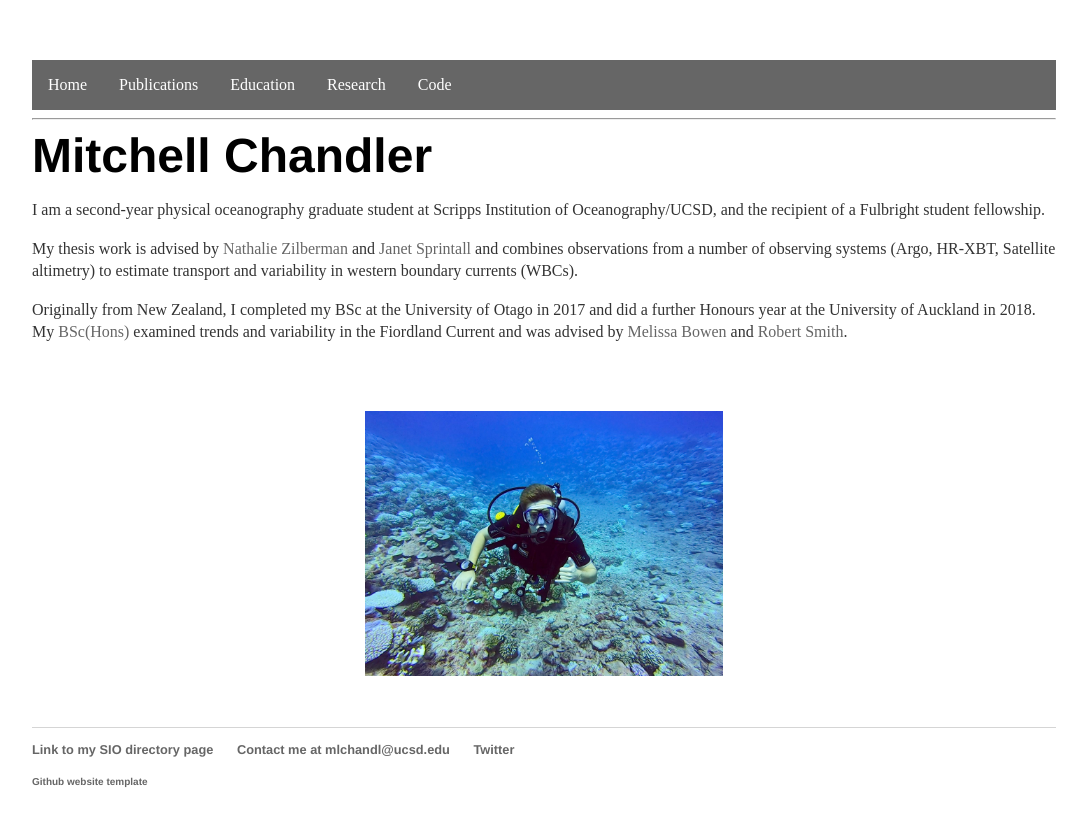
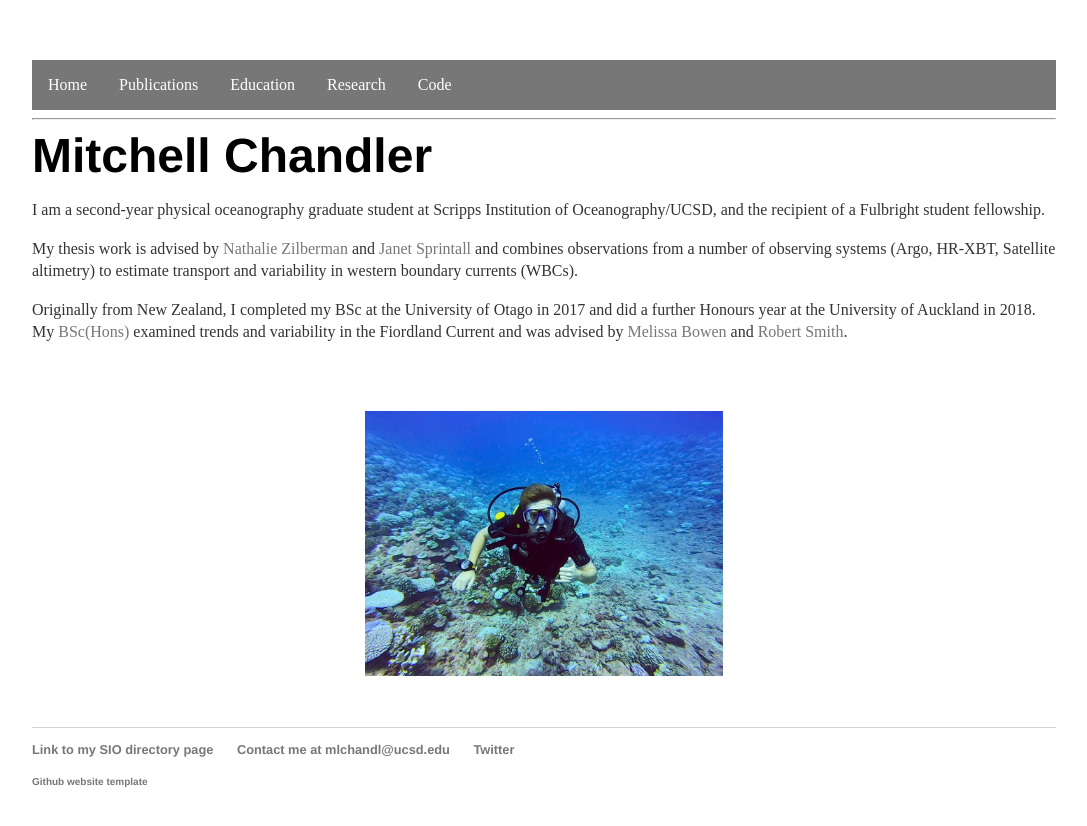
Before and after one commit to mlchandler/mlchandler.github.io, a Jekyll site: the page built from index.html, in a window 1280 px wide. Shown: the top 826 px of the page, without its empty margins (96-1183 px from the left). Built offline with Jekyll 4.4.1, drawn with Linux system fonts in a browser that asks for light colours.

Commit message:
Update main.css

```diff
--- a/css/main.css
+++ b/css/main.css
@@ -1,6 +1,6 @@
 body { margin: 60px auto; width: 80%; }
 
-a { text-decoration: none; color: #666; }
+a { text-decoration: none; color: #777; }
 a:hover { text-decoration: underline; }
 
 p, ul { font-size: 1em; line-height: 1.4em; color: #333; }
@@ -19,7 +19,7 @@ h2 { font-size: 2em; }
   padding: 5%;
 }
 
-footer ul { font-size: 1em; font-family: 'Helvetica', 'Arial', 'Sans-Serif'; padding: 0px; list-style: none; font-weight: bold; color: #666; }
+footer ul { font-size: 1em; font-family: 'Helvetica', 'Arial', 'Sans-Serif'; padding: 0px; list-style: none; font-weight: bold; color: #777; }
 footer ul li { display: inline; margin-right: 20px; }
 footer { border-top: 1px solid #d5d5d5; font-size: .8em; }
 
@@ -27,7 +27,7 @@ nav ul {  list-style-type: none;
   margin: 0;
   padding: 0;
   overflow: hidden;
-  background-color: #666;
+  background-color: #777;
 }
 
 nav li {
```
